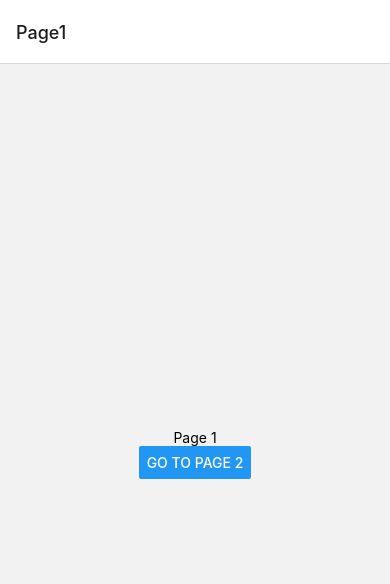
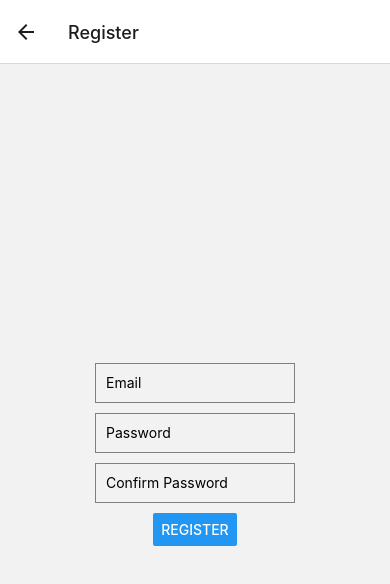
Before and after one commit to dhippo/DreamTalk, a React Native app: screen /Register in a window 390 px wide. Shown: the top 584 px of the page. Built offline with nearby package versions, Linux system fonts and the light colour scheme.

Commit message:
Navigation entre les pages Connexion Inscription Home Page2

```diff
--- a/App.js
+++ b/App.js
@@ -1,22 +1,15 @@
 // App.js
 import * as React from 'react';
+
+import Home from './Home';
+import Login from './Login';
+import Register from './Register';
+
 import { Button, Text, View } from 'react-native';
 import { NavigationContainer } from '@react-navigation/native';
 import { createNativeStackNavigator } from '@react-navigation/native-stack';
 
 const Stack = createNativeStackNavigator();
-
-function Page1({ navigation }) {
-    return (
-        <View style={{ flex: 1, alignItems: 'center', justifyContent: 'center' }}>
-            <Text>Page 1</Text>
-            <Button
-                title="Go to Page 2"
-                onPress={() => navigation.navigate('Page2')}
-            />
-        </View>
-    );
-}
 
 function Page2({ navigation }) {
     return (
@@ -26,15 +19,26 @@ function Page2({ navigation }) {
                 title="Go to Page 1"
                 onPress={() => navigation.navigate('Page1')}
             />
+            <Button
+                title="Go to Login"
+                onPress={() => navigation.navigate('Login')}
+            />
+            <Button
+                title="Go to Register"
+                onPress={() => navigation.navigate('Register')}
+            />
         </View>
     );
 }
 
+
 export default function App() {
     return (
         <NavigationContainer>
-            <Stack.Navigator>
-                <Stack.Screen name="Page1" component={Page1} />
+            <Stack.Navigator initialRouteName="Home">
+                <Stack.Screen name="Login" component={Login} />
+                <Stack.Screen name="Register" component={Register} />
+                <Stack.Screen name="Home" component={Home} />
                 <Stack.Screen name="Page2" component={Page2} />
             </Stack.Navigator>
         </NavigationContainer>
--- /dev/null
+++ b/Home.js
@@ -0,0 +1,37 @@
+import React from 'react';
+import { View, Text, Button, StyleSheet } from 'react-native';
+
+function Home({ navigation }) {
+    return (
+        <View style={styles.container}>
+            <Text style={styles.text}>Accueil</Text>
+            <Text style={styles.text}>Bienvenue sur DreamTalk</Text>
+            <Button
+                title="Go to Page 2"
+                onPress={() => navigation.navigate('Page2')}
+            />
+            <Button
+                title="Go to Login"
+                onPress={() => navigation.navigate('Login')}
+            />
+            <Button
+                title="Go to Register"
+                onPress={() => navigation.navigate('Register')}
+            />
+        </View>
+    );
+}
+
+const styles = StyleSheet.create({
+    container: {
+        flex: 1,
+        alignItems: 'center',
+        justifyContent: 'center'
+    },
+    text: {
+        fontSize: 28,
+        marginBottom: 10
+    }
+});
+
+export default Home;
--- /dev/null
+++ b/Login.js
@@ -0,0 +1,52 @@
+// Login.js
+import React, { useState } from 'react';
+import { View, TextInput, Button, StyleSheet } from 'react-native';
+
+const Login = ({ navigation }) => {
+    const [username, setUsername] = useState('');
+    const [password, setPassword] = useState('');
+
+    const handleLogin = () => {
+        // Ici, vous pouvez ajouter la logique de vérification des identifiants
+        console.log(username, password);
+        // Navigation après connexion (exemple : navigation vers 'Page1')
+        navigation.navigate('Page1');
+    };
+
+    return (
+        <View style={styles.container}>
+            <TextInput
+                style={styles.input}
+                placeholder="Username"
+                value={username}
+                onChangeText={setUsername}
+            />
+            <TextInput
+                style={styles.input}
+                placeholder="Password"
+                value={password}
+                onChangeText={setPassword}
+                secureTextEntry
+            />
+            <Button title="Login" onPress={handleLogin} />
+        </View>
+    );
+};
+
+const styles = StyleSheet.create({
+    container: {
+        flex: 1,
+        justifyContent: 'center',
+        alignItems: 'center',
+    },
+    input: {
+        width: 200,
+        height: 40,
+        padding: 10,
+        borderWidth: 1,
+        borderColor: 'gray',
+        marginBottom: 10,
+    },
+});
+
+export default Login;
--- /dev/null
+++ b/Register.js
@@ -0,0 +1,67 @@
+// Register.js
+import React, { useState } from 'react';
+import { View, TextInput, Button, StyleSheet } from 'react-native';
+
+const Register = ({ navigation }) => {
+    const [email, setEmail] = useState('');
+    const [password, setPassword] = useState('');
+    const [confirmPassword, setConfirmPassword] = useState('');
+
+    const handleRegister = () => {
+        // Ici, ajoutez votre logique pour l'inscription
+        // Par exemple, vérifiez si les mots de passe correspondent et envoyez les données à un serveur
+        if (password !== confirmPassword) {
+            alert("Passwords don't match!");
+            return;
+        }
+
+        console.log(email, password, confirmPassword);
+        // Vous pouvez naviguer vers un autre écran après l'inscription
+        // Par exemple: navigation.navigate('Login');
+    };
+
+    return (
+        <View style={styles.container}>
+            <TextInput
+                style={styles.input}
+                placeholder="Email"
+                value={email}
+                onChangeText={setEmail}
+                keyboardType="email-address"
+            />
+            <TextInput
+                style={styles.input}
+                placeholder="Password"
+                value={password}
+                onChangeText={setPassword}
+                secureTextEntry
+            />
+            <TextInput
+                style={styles.input}
+                placeholder="Confirm Password"
+                value={confirmPassword}
+                onChangeText={setConfirmPassword}
+                secureTextEntry
+            />
+            <Button title="Register" onPress={handleRegister} />
+        </View>
+    );
+};
+
+const styles = StyleSheet.create({
+    container: {
+        flex: 1,
+        justifyContent: 'center',
+        alignItems: 'center',
+    },
+    input: {
+        width: 200,
+        height: 40,
+        padding: 10,
+        borderWidth: 1,
+        borderColor: 'gray',
+        marginBottom: 10,
+    },
+});
+
+export default Register;
```
Also changed, not shown: index.js (deleted, +0 -15 lines).
